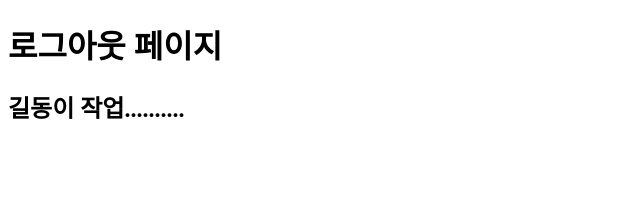
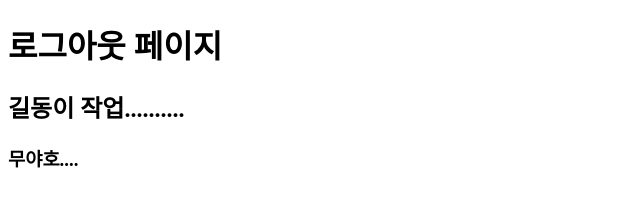
Before and after one commit to pioknn/semi01, a plain HTML site: page logout.html in a window 1280 px wide. Shown: the full height of the page, 0-640 px from the left. Drawn offline with Linux system fonts and the light colour scheme.

Commit message:
충돌해보자

```diff
--- a/logout.html
+++ b/logout.html
@@ -8,5 +8,6 @@
 <body>
     <h1>로그아웃 페이지</h1>
     <h2>길동이 작업..........</h2>
+    <h3>무야호....</h3>
 </body>
 </html>
```
